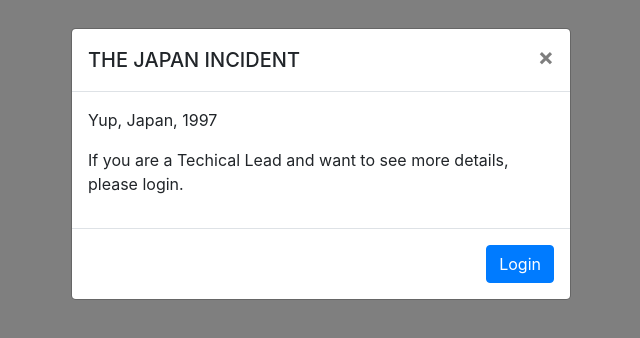
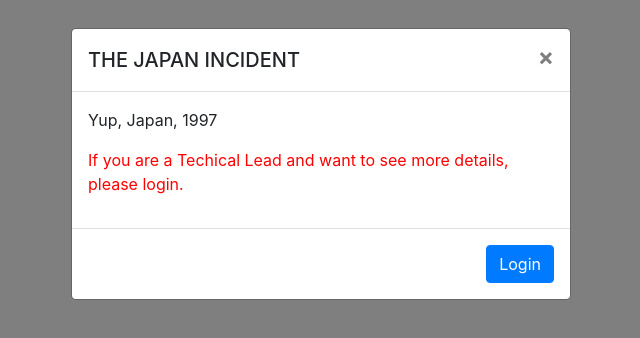
Before and after one commit to DarkoStojanov/growth, a plain HTML site: page index.html in a window 1280 px wide. Shown: the whole page, without its empty margins (319-959 px from the left). Drawn offline with nearby package versions, Linux system fonts and the light colour scheme.

Commit message:
Update index.html

```diff
--- a/index.html
+++ b/index.html
@@ -28,7 +28,7 @@
           </div>
           <div class="modal-body">
             <p>Yup, Japan, 1997</p>
-            <p>If you are a Techical Lead and want to see more details, please login.</p>
+            <p style="color: red">If you are a Techical Lead and want to see more details, please login.</p>
             <p class="d-none text-danger" id="secondary">You don't look like a Techical Lead, please check your job description.</p>
           </div>
           <div class="modal-footer">
```
